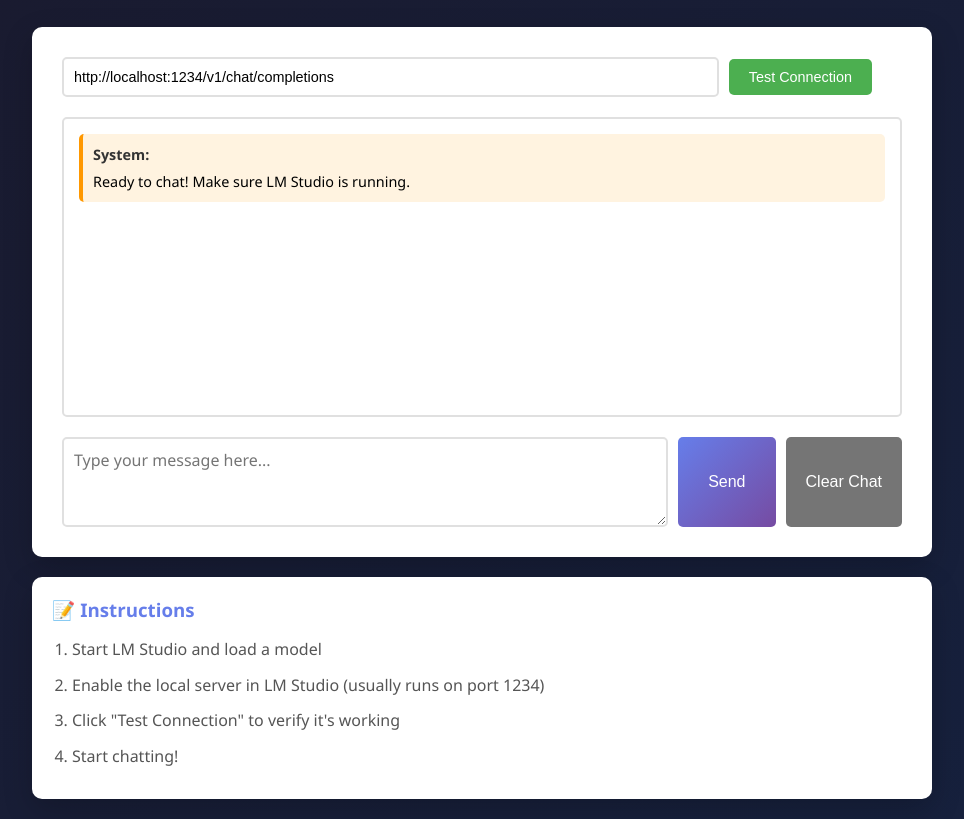
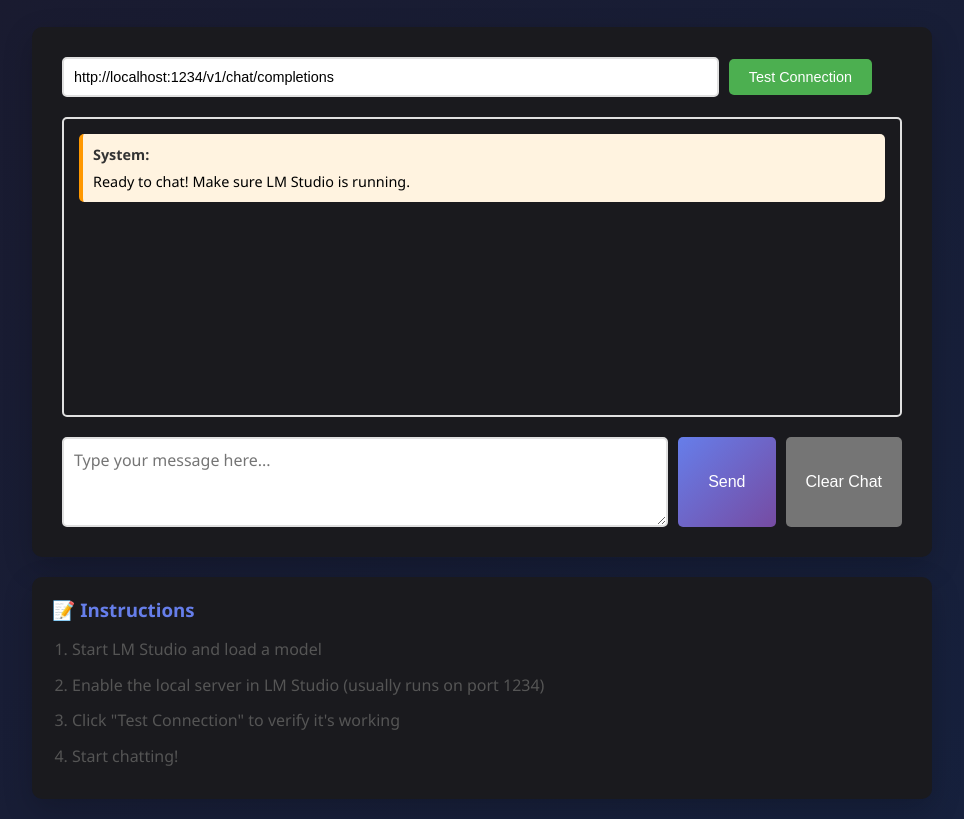
Before and after one commit to SmidigBommen/brent-ai-server, a plain HTML site: page index.html in a window 1280 px wide. Shown: the part 115-934 px from the top of the page, without its empty margins (158-1122 px from the left). Drawn offline with Linux system fonts and the light colour scheme.

Commit message:
just a bit more darkness

```diff
--- a/style.css
+++ b/style.css
@@ -43,7 +43,7 @@ main {
 }
 
 .card {
-    background: white;
+    background: #1a1a1e;
     border-radius: 10px;
     padding: 30px;
     box-shadow: 0 10px 30px rgba(0, 0, 0, 0.2);
```
